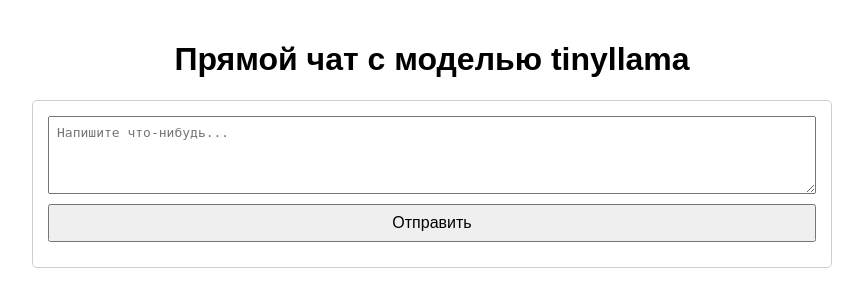
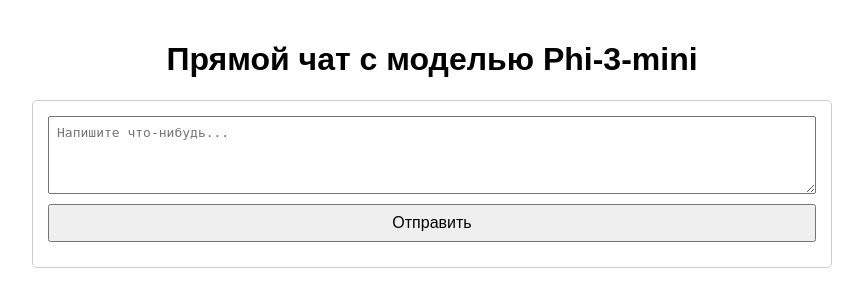
Before and after one commit to Tamerlan12345/rag, a Flask app: page / in a window 1280 px wide. Shown: the top 307 px of the page, without its empty margins (208-1071 px from the left). Run offline with Flask 3, Linux system fonts and the light colour scheme.

Commit message:
Update index.html

```diff
--- a/templates/index.html
+++ b/templates/index.html
@@ -14,7 +14,7 @@
 </head>
 <body>
 
-    <h1>Прямой чат с моделью tinyllama</h1>
+    <h1>Прямой чат с моделью Phi-3-mini</h1>
 
     <div class="container">
         <form action="/" method="post">
```
